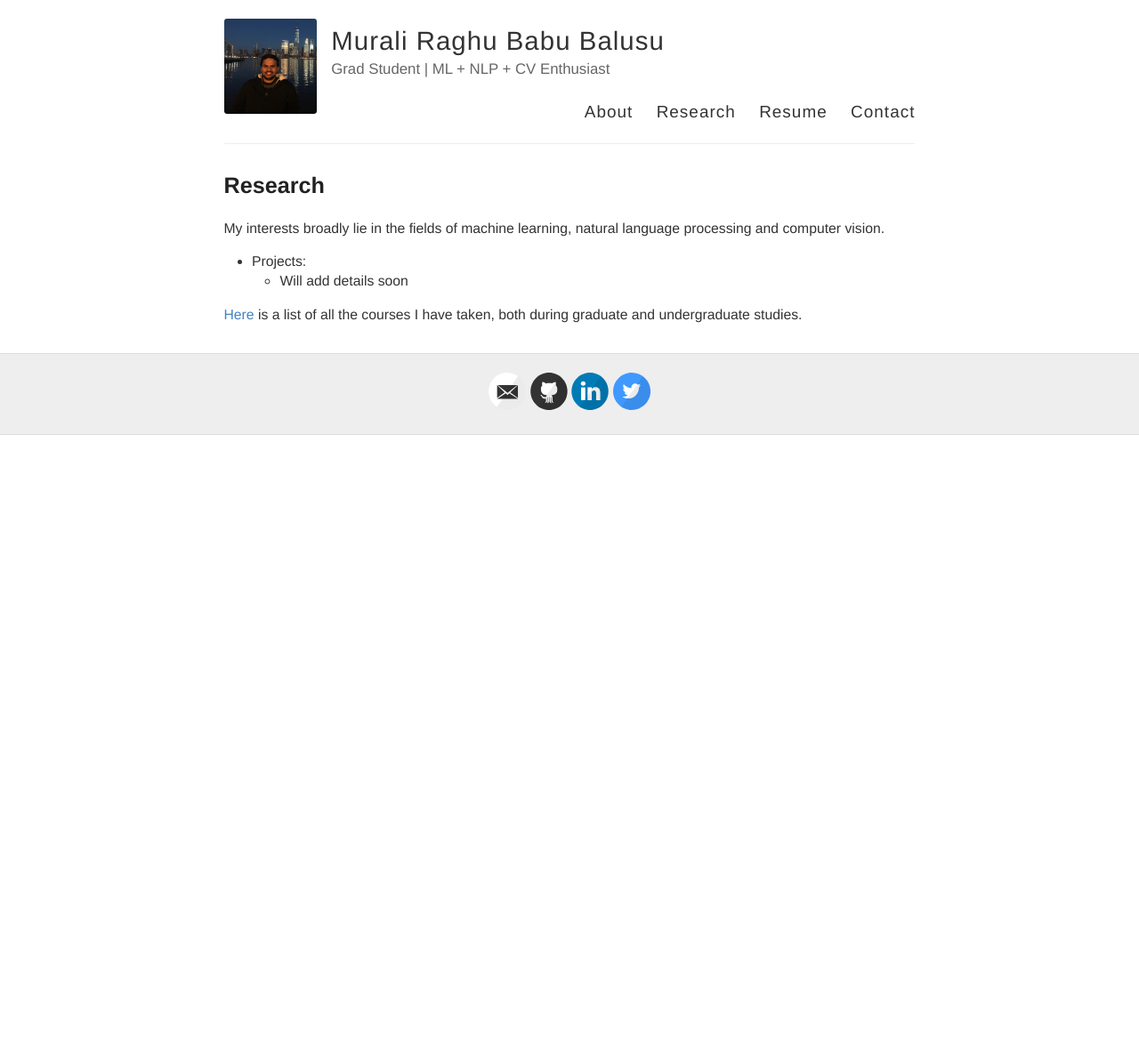
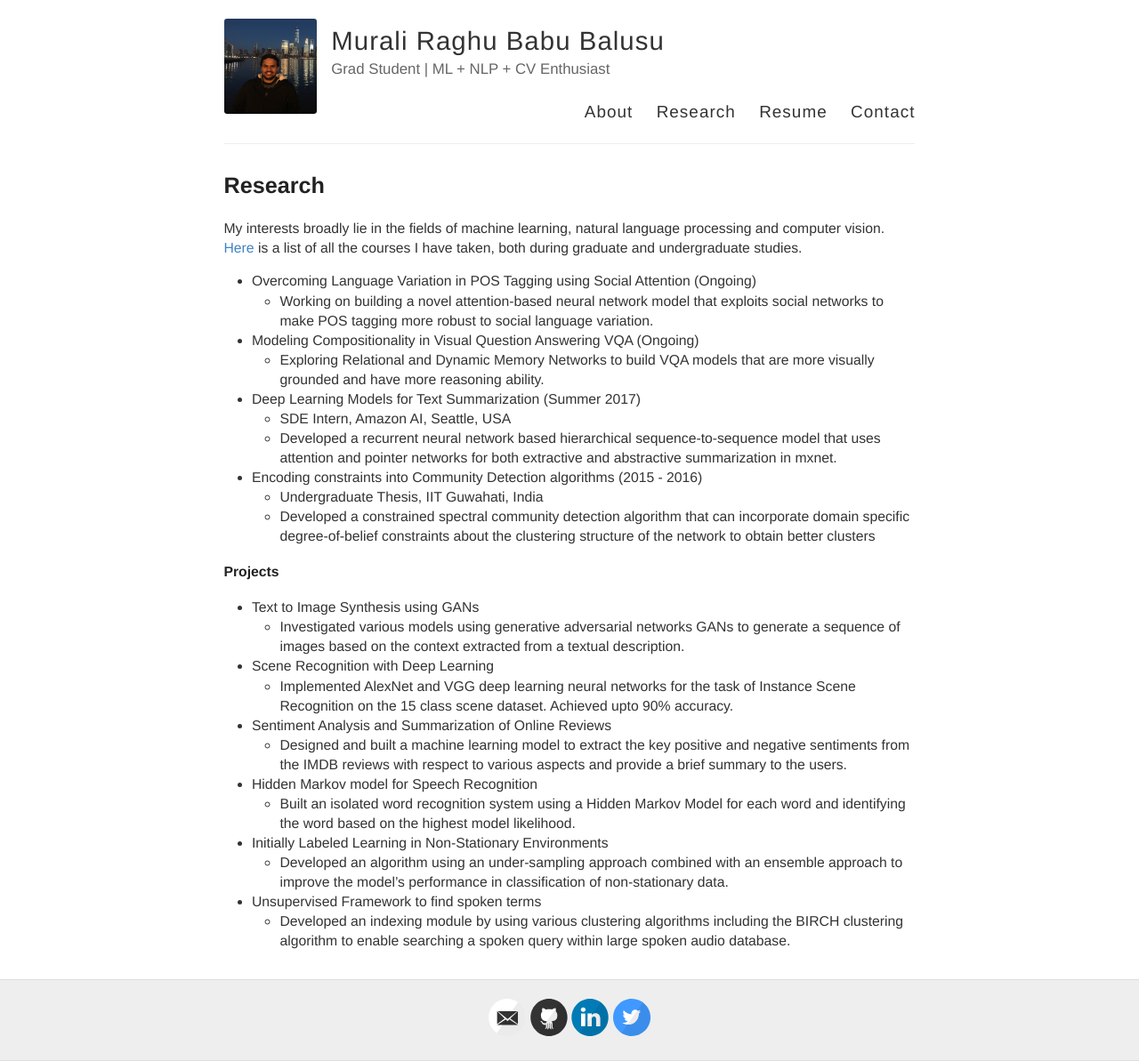
Before and after one commit to bmurali1994/bmurali1994.github.io, a Jekyll site: the page built from research/index.md, in a window 1280 px wide. Shown: the whole page at 89% size. Built offline with Jekyll 4.4.1, drawn with Linux system fonts in a browser that asks for light colours; before the commit the page ends 900 px from its top, so only the background shows below that.

Commit message:
added projects

```diff
--- a/research/index.md
+++ b/research/index.md
@@ -5,8 +5,49 @@ permalink: /research/
 ---
 
 My interests broadly lie in the fields of machine learning, natural language processing and computer vision.
+[Here](/research/courses/) is a list of all the courses I have taken, both during graduate and undergraduate studies.
 
-- Projects:
-	* Will add details soon
+- Overcoming Language Variation in POS Tagging using Social Attention (Ongoing)
+	- Working on building a novel attention-based neural network model that exploits social networks to make
+POS tagging more robust to social language variation.
 
-[Here](/research/courses/) is a list of all the courses I have taken, both during graduate and undergraduate studies.
+- Modeling Compositionality in Visual Question Answering VQA (Ongoing)
+	- Exploring Relational and Dynamic Memory Networks to build VQA models that are more visually grounded
+and have more reasoning ability.
+
+- Deep Learning Models for Text Summarization (Summer 2017)
+	- SDE Intern, Amazon AI, Seattle, USA
+	- Developed a recurrent neural network based hierarchical sequence-to-sequence model that uses attention
+and pointer networks for both extractive and abstractive summarization in mxnet.
+
+- Encoding constraints into Community Detection algorithms (2015 - 2016)
+	- Undergraduate Thesis, IIT Guwahati, India
+	- Developed a constrained spectral community detection algorithm that can incorporate domain specific
+degree-of-belief constraints about the clustering structure of the network to obtain better clusters
+
+
+
+###### Projects
+
+- Text to Image Synthesis using GANs
+	- Investigated various models using generative adversarial networks GANs to generate a sequence of images
+based on the context extracted from a textual description.
+
+- Scene Recognition with Deep Learning
+	- Implemented AlexNet and VGG deep learning neural networks for the task of Instance Scene Recognition
+on the 15 class scene dataset. Achieved upto 90% accuracy.
+
+- Sentiment Analysis and Summarization of Online Reviews
+	- Designed and built a machine learning model to extract the key positive and negative sentiments from the
+IMDB reviews with respect to various aspects and provide a brief summary to the users.
+
+- Hidden Markov model for Speech Recognition
+	- Built an isolated word recognition system using a Hidden Markov Model for each word and identifying the
+word based on the highest model likelihood.
+
+- Initially Labeled Learning in Non-Stationary Environments
+	- Developed an algorithm using an under-sampling approach combined with an ensemble approach to improve
+the model’s performance in classification of non-stationary data.
+
+- Unsupervised Framework to find spoken terms
+	- Developed an indexing module by using various clustering algorithms including the BIRCH clustering algorithm to enable searching a spoken query within large spoken audio database.
```
Also changed, not shown: contact/index.md (+4 -2 lines).
